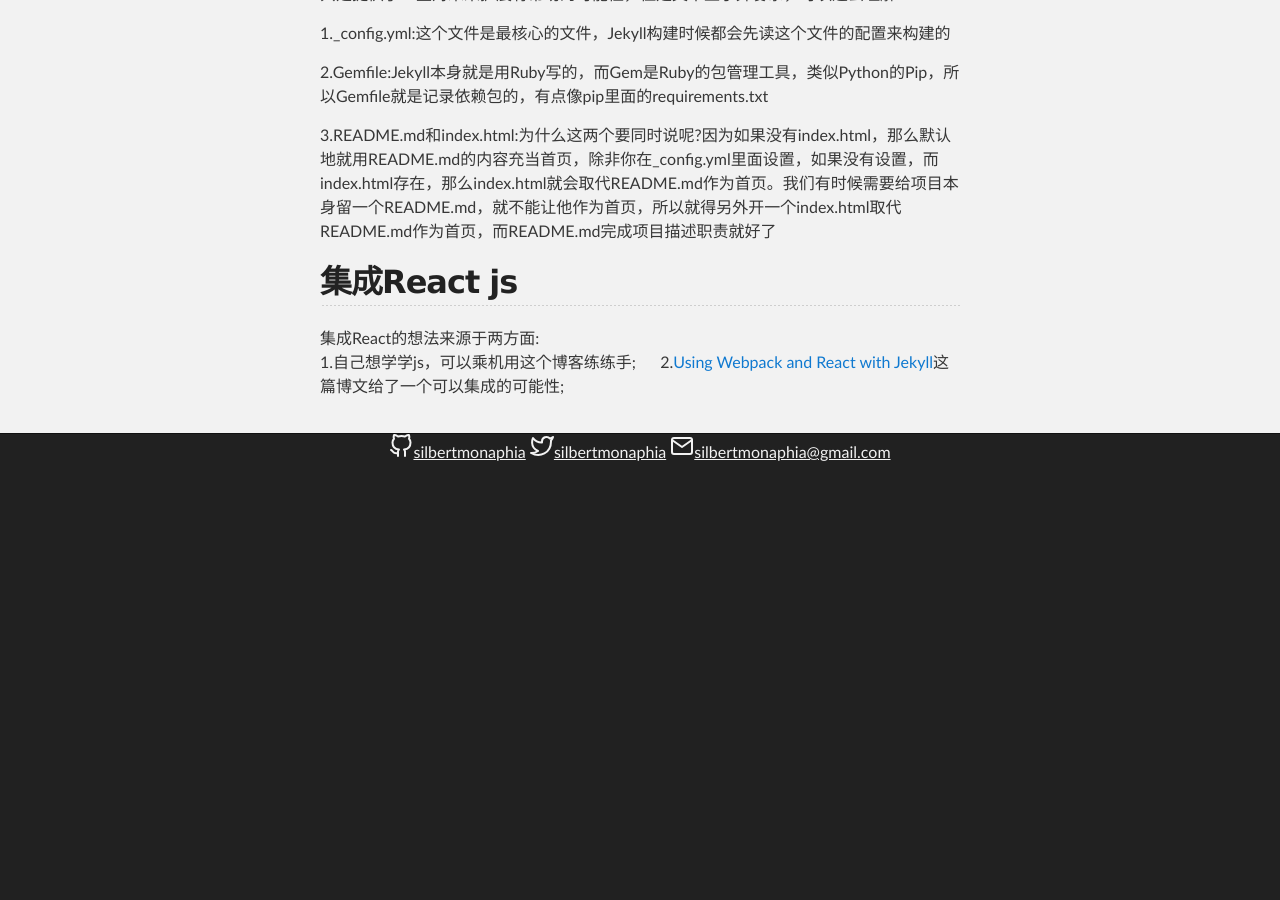
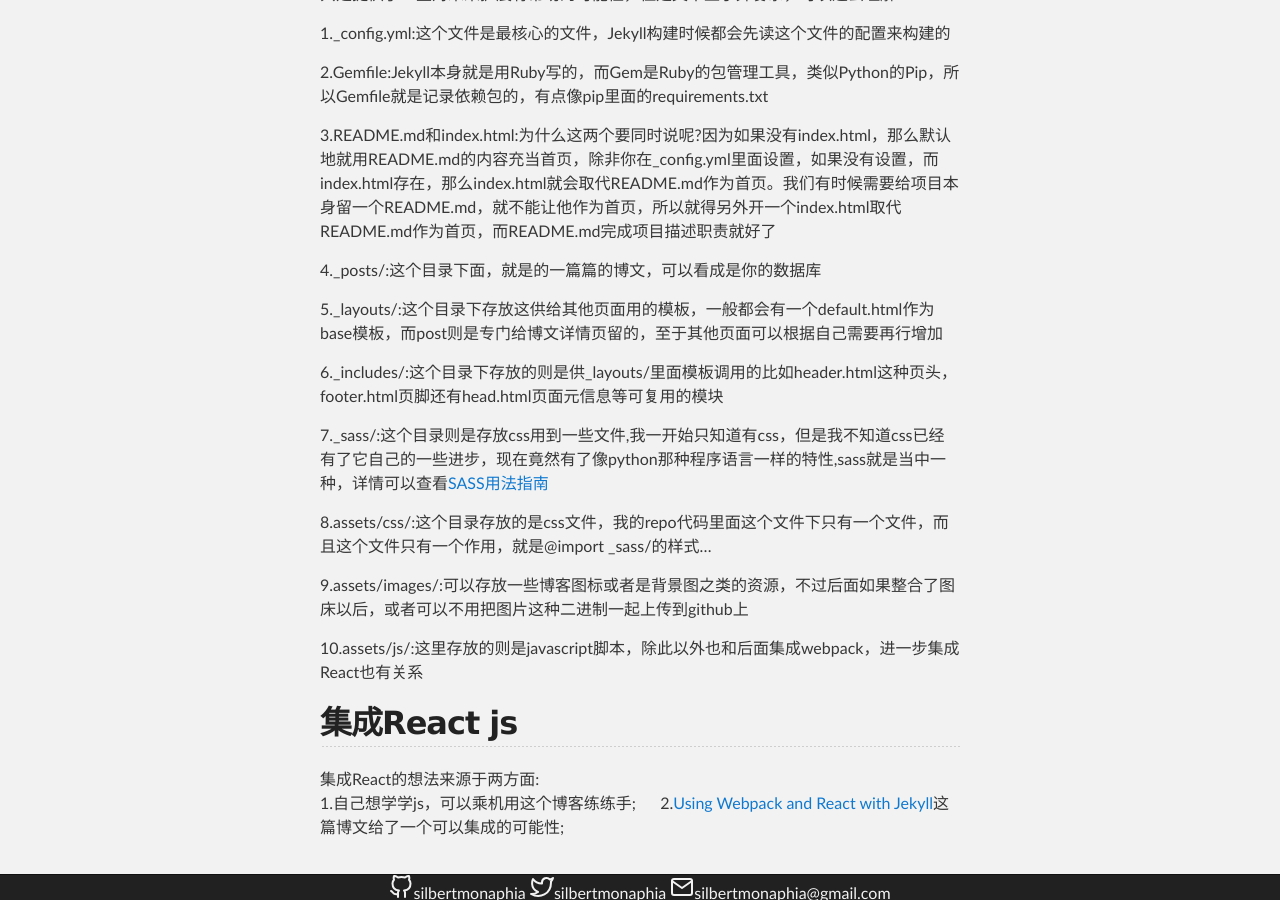
Before and after one commit to silbertmonaphia/silbertmonaphia.github.io, a Jekyll site: the page built from _posts/2018-01-02-关于这个博客.md, in a window 1280 px wide and 900 px high, scrolled down 2269 px. Built offline with Jekyll 4.4.1, drawn with Linux system fonts in a browser that asks for light colours; our own code applies the rules of GitHub Pages for plain Markdown files; the repository's description, which GitHub fills in, is left out; before the commit the page ends 2733 px from its top, so only the background shows below that.

Commit message:
Update 2018-01-02-关于这个博客.md

```diff
--- a/_posts/2018-01-02-关于这个博客.md
+++ b/_posts/2018-01-02-关于这个博客.md
@@ -68,6 +68,20 @@ blog/
 
 3.README.md和index.html:为什么这两个要同时说呢?因为如果没有index.html，那么默认地就用README.md的内容充当首页，除非你在_config.yml里面设置，如果没有设置，而index.html存在，那么index.html就会取代README.md作为首页。我们有时候需要给项目本身留一个README.md，就不能让他作为首页，所以就得另外开一个index.html取代README.md作为首页，而README.md完成项目描述职责就好了
 
+4._posts/:这个目录下面，就是的一篇篇的博文，可以看成是你的数据库
+
+5._layouts/:这个目录下存放这供给其他页面用的模板，一般都会有一个default.html作为base模板，而post则是专门给博文详情页留的，至于其他页面可以根据自己需要再行增加
+
+6._includes/:这个目录下存放的则是供_layouts/里面模板调用的比如header.html这种页头，footer.html页脚还有head.html页面元信息等可复用的模块
+
+7._sass/:这个目录则是存放css用到一些文件,我一开始只知道有css，但是我不知道css已经有了它自己的一些进步，现在竟然有了像python那种程序语言一样的特性,sass就是当中一种，详情可以查看[SASS用法指南](http://www.ruanyifeng.com/blog/2012/06/sass.html)
+
+8.assets/css/:这个目录存放的是css文件，我的repo代码里面这个文件下只有一个文件，而且这个文件只有一个作用，就是@import _sass/的样式...
+
+9.assets/images/:可以存放一些博客图标或者是背景图之类的资源，不过后面如果整合了图床以后，或者可以不用把图片这种二进制一起上传到github上
+
+10.assets/js/:这里存放的则是javascript脚本，除此以外也和后面集成webpack，进一步集成React也有关系
+
 ## 集成React js
 集成React的想法来源于两方面:
 1.自己想学学js，可以乘机用这个博客练练手;
```
